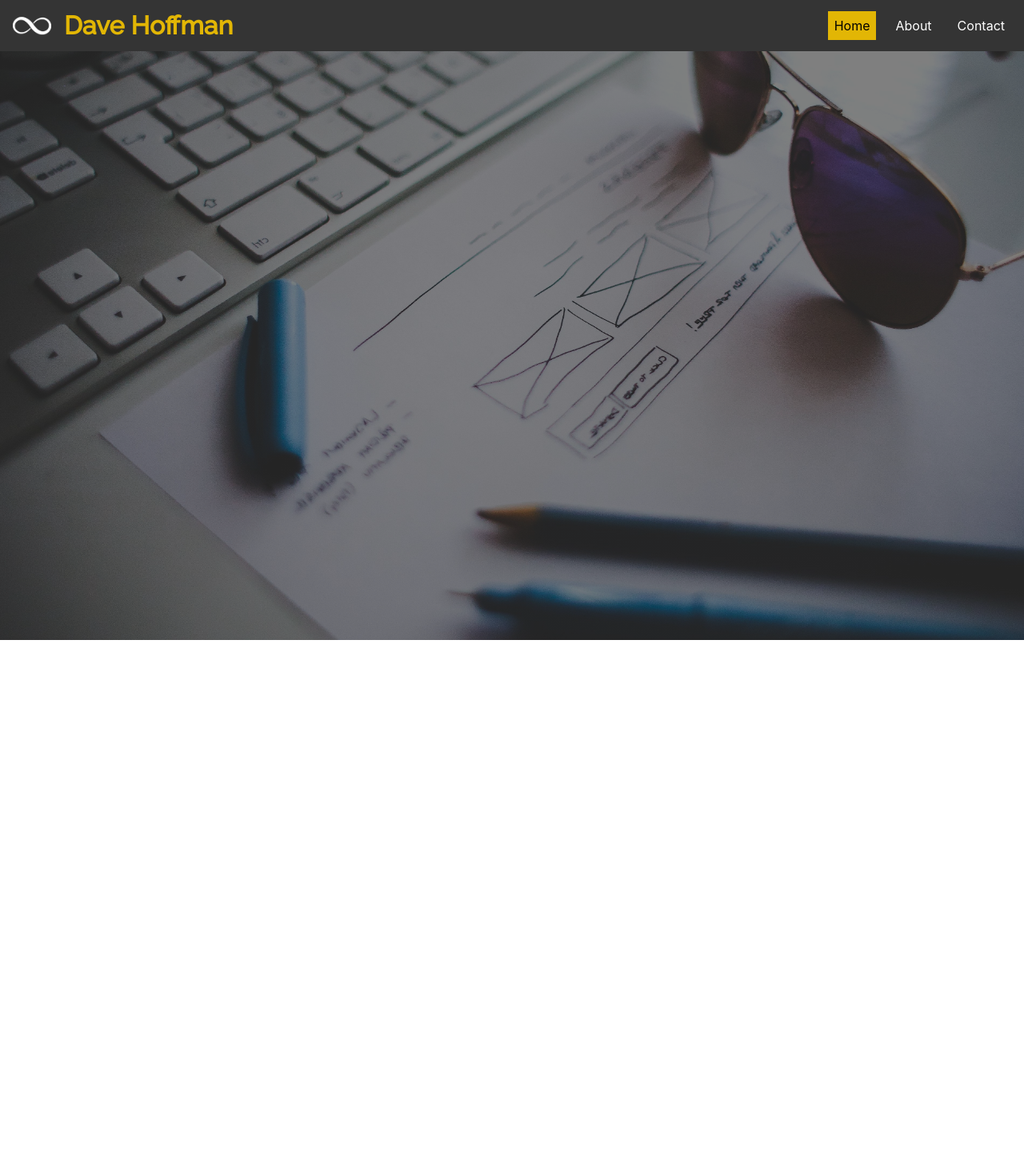
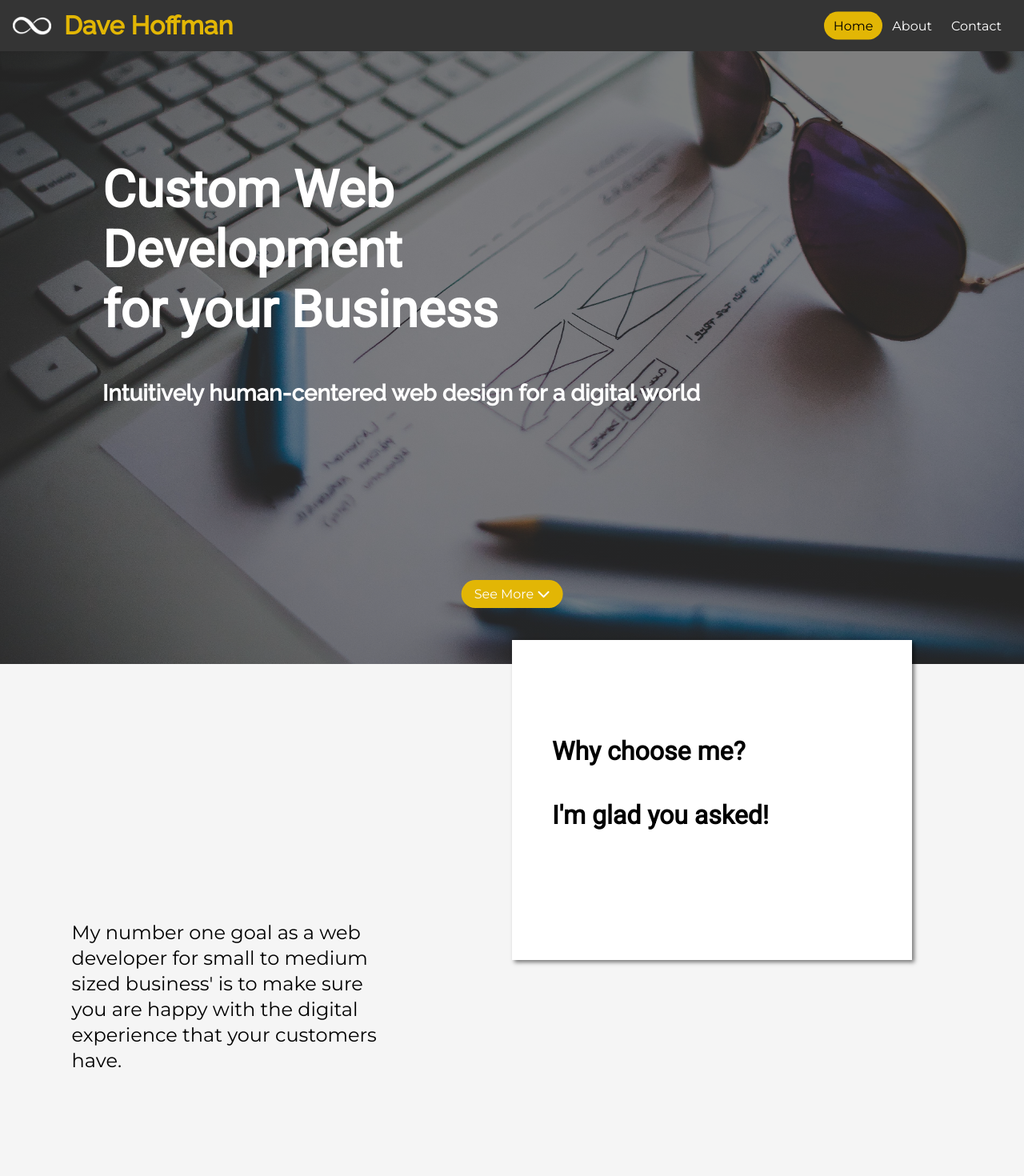
Before and after one commit to DavidHoffman80/PersonalSite, a React (Create React App) app: page / in a window 1280 px wide. Shown: the top 1470 px of the page at 80% size. Built offline with nearby package versions, Linux system fonts and the light colour scheme.

Commit message:
Hero section finished, working on About section

```diff
--- a/public/index.html
+++ b/public/index.html
@@ -18,6 +18,7 @@
     <meta name="theme-color" content="#ffffff">
     <link rel="manifest" href="%PUBLIC_URL%/manifest.json" />
     <link href="https://fonts.googleapis.com/css?family=Montserrat|Raleway:500|Roboto&display=swap" rel="stylesheet">
+    <script src="https://kit.fontawesome.com/63847490cc.js"></script>
     <!--
       Notice the use of %PUBLIC_URL% in the tags above.
       It will be replaced with the URL of the `public` folder during the build.
--- a/src/App.css
+++ b/src/App.css
@@ -13,6 +13,7 @@ ul, ol {
   --black: rgb(0,0,0);
   --white: rgb(255,255,255);
   --almostBlack: rgb(52,52,52);
+  --almostWhite: rgb(245,245,245);
   --gold: rgb(226,182,5);
   --roboto: 'Roboto', sans-serif;
   --raleway: 'Raleway', sans-serif;
--- a/src/components/layout/About/About.css
+++ b/src/components/layout/About/About.css
@@ -1,5 +1,45 @@
 #About {
   width: 100%;
   height: 100vh;
+  background: var(--almostWhite);
+  position: relative;
+  z-index: 10;
+}
+
+.AboutCard {
+  width: 500px;
+  height: 400px;
+  position: relative;
+  top: -30px;
+  left: 50%;
   background: var(--white);
+  box-shadow: 3px 3px 5px rgba(0,0,0,0.5);
 }
+
+.AboutCard h1 {
+  font-family: var(--roboto);
+}
+
+.AboutCard h1:first-child {
+  position: absolute;
+  width: 300px;
+  top: 30%;
+  left: 10%;
+}
+
+.AboutCard h1:last-child {
+  position: absolute;
+  width: 300px;
+  top: 50%;
+  left: 10%;
+}
+
+.AboutMe {
+  max-width: 400px;
+  position: absolute;
+  top: 40%;
+  left: 7%;
+  font-family: var(--montserrat);
+  font-size: 1.5rem;
+  line-height: 2rem;
+}
--- a/src/components/layout/About/About.js
+++ b/src/components/layout/About/About.js
@@ -6,7 +6,15 @@ class About extends Component {
   render() {
     return (
       <div className='About' id='About'>
-
+        <div className='AboutCard'>
+          <h1>Why choose me?</h1>
+          <h1>I'm glad you asked!</h1>
+        </div>
+        <div className='AboutMe'>
+          <p>
+          My number one goal as a web developer for small to medium sized business' is to make sure you are happy with the digital experience that your customers have.
+          </p>
+        </div>
       </div>
     )
   }
--- a/src/components/layout/Contact/Contact.css
+++ b/src/components/layout/Contact/Contact.css
@@ -2,4 +2,6 @@
   width: 100%;
   height: 100vh;
   background: var(--black);
+  position: relative;
+  z-index: 10;
 }
--- a/src/components/layout/Hero/Hero.css
+++ b/src/components/layout/Hero/Hero.css
@@ -1,5 +1,46 @@
 #Hero {
   width: 100%;
-  height: 100vh;
+  height: calc(100vh + 30px);
   background: linear-gradient(to right, rgba(0,0,0,0.5), rgba(0,0,0,0.5)), url('./Hero.jpg') no-repeat center/cover fixed;
 }
+
+.HeroInitiative {
+  position: fixed;
+  color: var(--white);
+  top: 200px;
+  left: 10%;
+  max-width: 700px;
+}
+
+.HeroInitiative h1 {
+  font-size: 4rem;
+  font-family: var(--roboto);
+}
+
+.HeroInitiativeSlogan {
+  position: fixed;
+  color: var(--white);
+  top: 475px;
+  left: 10%;
+}
+
+.HeroInitiativeSlogan h2 {
+  font-size: 1.75rem;
+  font-family: var(--raleway);
+}
+
+.SeeMoreBtn {
+  padding: .5rem 1rem;
+  background: var(--gold);
+  color: var(--white);
+  position: fixed;
+  bottom: 5%;
+  left: 50%;
+  transform: translateX(-50%);
+  border-radius: 20px;
+  font-family: var(--montserrat);
+}
+
+.SeeMoreBtn:hover {
+  cursor: pointer;
+}
--- a/src/components/layout/Hero/Hero.js
+++ b/src/components/layout/Hero/Hero.js
@@ -1,4 +1,5 @@
 import React, { Component } from 'react';
+import { Link } from 'react-scroll';
 import HeroImage from './Hero.jpg';
 // CSS
 import './Hero.css';
@@ -7,7 +8,24 @@ class Hero extends Component {
   render() {
     return (
       <div className='Hero' id='Hero'>
-
+        <div className='HeroInitiative'>
+          <h1>Custom Web</h1>
+          <h1>Development</h1>
+          <h1>for your Business</h1>
+        </div>
+        <div className='HeroInitiativeSlogan'>
+          <h2>Intuitively human-centered web design for a digital world</h2>
+        </div>
+        <div className='SeeMoreBtn'>
+          <Link
+            activeClass='active'
+            to='About'
+            spy={true}
+            smooth={true}
+            offset={0}
+            duration={500}
+          >See More  <i class="fas fa-chevron-down"></i></Link>
+        </div>
       </div>
     )
   }
--- a/src/components/layout/NavBar/NavBar.css
+++ b/src/components/layout/NavBar/NavBar.css
@@ -3,6 +3,7 @@
   height: 4rem;
   background:  var(--almostBlack);
   position: fixed;
+  z-index: 100;
 }
 
 .BrandLogo {
@@ -25,32 +26,31 @@
 }
 
 .NavLinks {
+  position: absolute;
+  top: 50%;
+  right: 1rem;
+  transform: translateY(-50%);
   color: var(--white);
+  text-align: center;
+  font-family: var(--montserrat);
 }
 
-.NavLinks ul {
-  position: absolute;
-  top: 50%;
-  right: 0;
-  transform: translateY(-50%);
-  text-align: right;
+.NavLinks li {
+  display: inline;
 }
 
-.NavLinks ul li {
-  display: inline;
-  padding-right: 1rem;
-}
-
-.NavLinks ul li:hover {
+.NavLinks li:hover {
   cursor: pointer;
 }
 
 .NavItem {
-  padding: .5rem;
+  padding: .5rem .75rem;
+  border-radius: 30px;
   transition: all 0.5s;
 }
 
 .NavItem.active {
   background: var(--gold);
   color: var(--black);
+  transition: all 0.75s 0.25s;
 }
--- a/src/components/layout/NavBar/NavBar.js
+++ b/src/components/layout/NavBar/NavBar.js
@@ -10,8 +10,7 @@ class NavBar extends Component {
       <div className='NavBar' id='NavBar'>
         <img src={Brand} alt='Infinity symbol - Brand Logo' className='BrandLogo' />
         <h1 className='BrandName'>Dave Hoffman</h1>
-        <div className='NavLinks'>
-          <ul>
+        <ul className='NavLinks'>
           <li>
             <Link
               activeClass='active'
@@ -47,7 +46,6 @@ class NavBar extends Component {
           </li>
         </ul>
       </div>
-      </div>
     )
   }
 }
```
Lines whose indentation alone changed are shown as unchanged.
